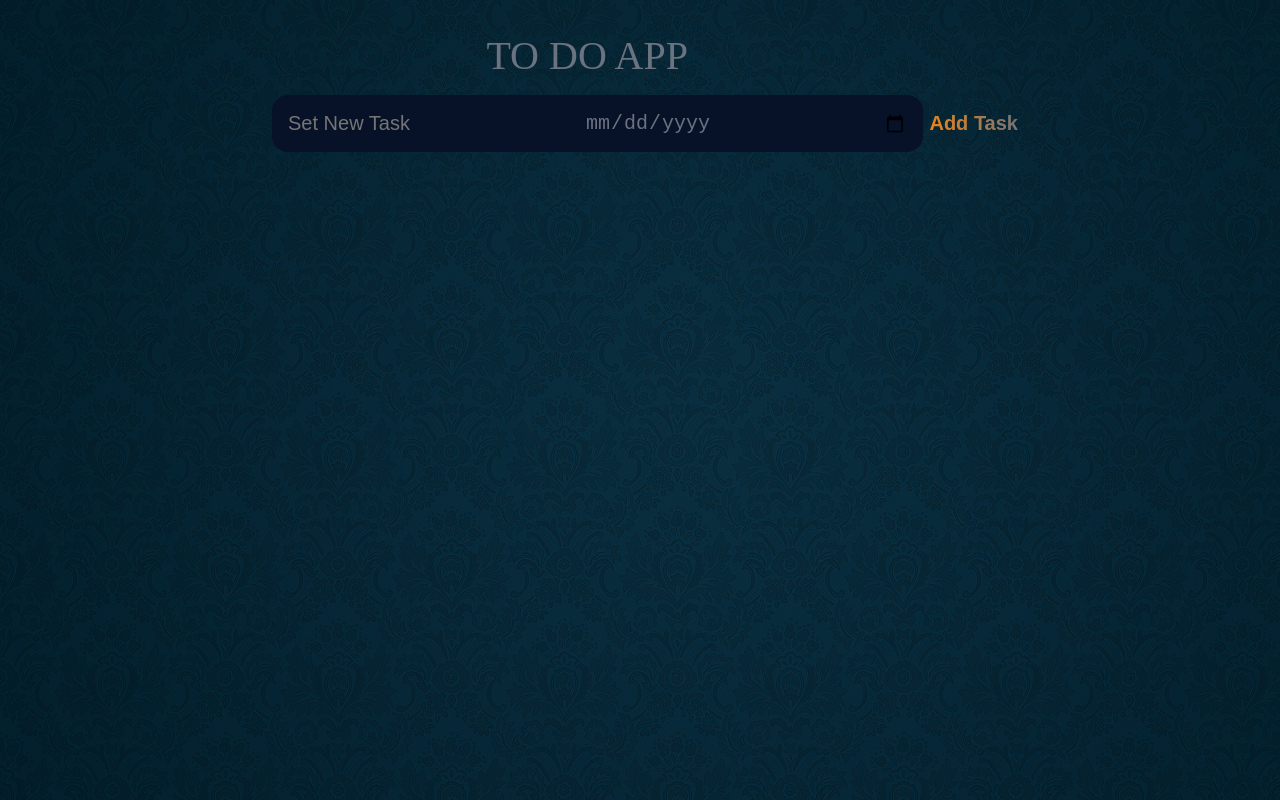
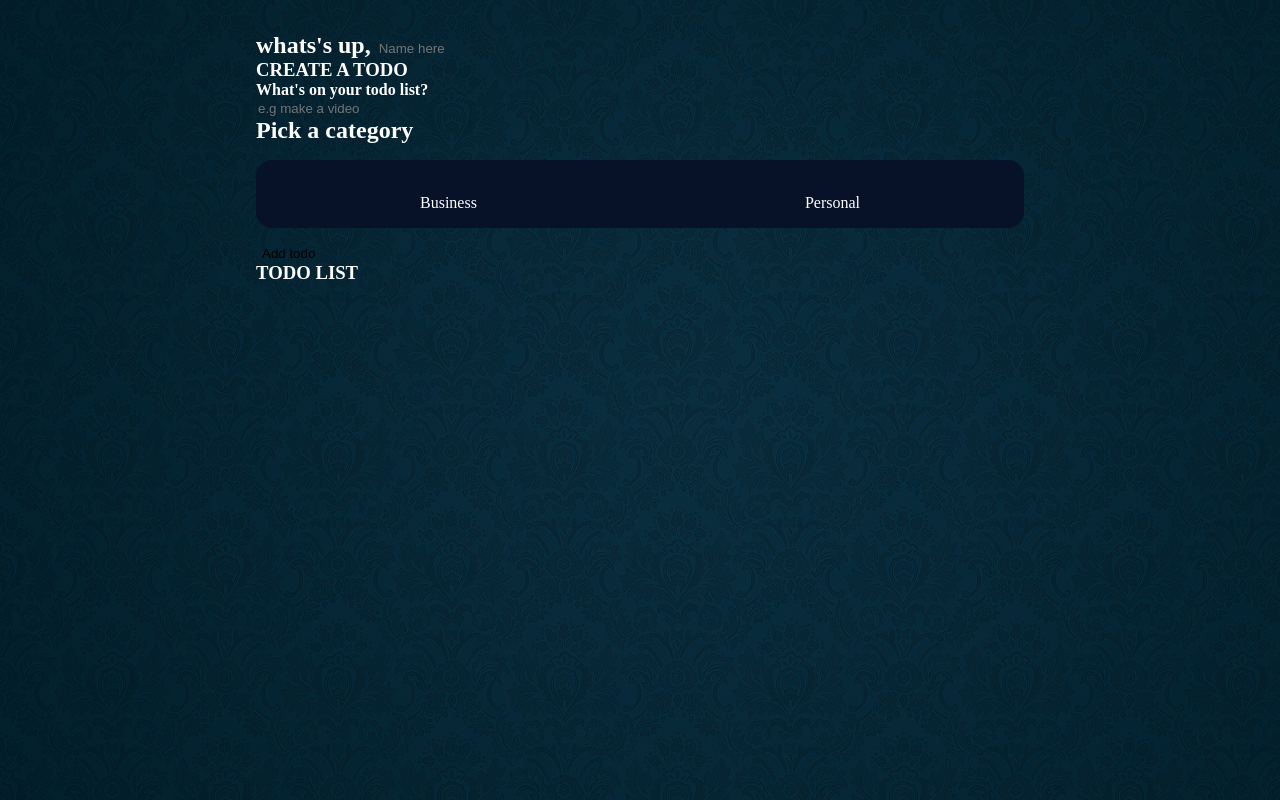
Before and after one commit to Karabo-Dikolomela/my-to-do-app, a plain HTML site: page index.html in a window 1280 px wide. Drawn offline with Linux system fonts and the light colour scheme.

Commit message:
update html

```diff
--- a/index.html
+++ b/index.html
@@ -1,51 +1,62 @@
 <!DOCTYPE html>
 <html lang="en">
+
 <head>
     <meta charset="UTF-8">
     <meta http-equiv="X-UA-Compatible" content="IE=edge">
     <meta name="viewport" content="width=device-width, initial-scale=1.0">
-    <link rel = "stylesheet" href = "/main.css">
+    <title>To Do App</title>
+    <link rel="preconnect" href="https://fonts.googleapis.com">
+    <link rel="preconnect" href="https://fonts.gstatic.com" crossorigin>
+    <link href="https://fonts.googleapis.com/css2?family=Montserrat:ital,wght@0,400;0,700;0,900;1,400&display=swap"
+        rel="stylesheet">
+    <link rel="stylesheet" href="/main.css">
+</head>
+<body>
+    <main class="app">
 
-    <title>To Do App</title>
+        <section class = "greeting">
+            <h2 class="title">
+                whats's up, <input type = "text" id = "name" placeholder = "Name here">
+            </h2>
+        </section>
 
-</head>
+        <section class="create-todo">
+            <h3>CREATE A TODO</h3>
+            <form id="new-todo-form">
+                <h4>What's on your todo list?</h4>
+                <input type = "text" name = "content" id ="content" placeholder = "e.g make a video">
+                <h1>Pick a category</h1>
+                <div class ="options">
+                    <label>
+                        <input type ="radio" name = "category" id = "category1" value = "business">
+                        <span class = "bubble business"></span>
+                        <div>Business</div>
 
+                    </label>
 
-<body onload = "display_function()">
+                    <label>
+                        <input type ="radio" name = "category" id = "category2" value = "personal">
+                        <span class = "bubble personal"></span>
+                        <div>Personal</div>
+                    </label>
 
+                </div>
 
-        <!--Input task field-->
-    <header>
-        <h1>TO DO APP</h1>
+                <input type = "submit" value ="Add todo">
+            </form>
+        </section>
 
-        <form id = "task_form">
+        <section class="todo-list">
+           <h3>TODO LIST</h3>
+           <div class ="list" id ="todo-list">
 
-            <input id = "task-input" type="text" placeholder = "Set New Task" required>
-            <input id = "task-due-date" type = "date" required>
-            <button id = "task-submit" type = "submit" onclick = "set_task(event)">Add Task</button>
+           </div>
+        </section>
 
-        </form>
-
-    </header>
-
-<!--Output task field-->
-    <main>
-        <section>
-
-
-            <div id = "tasks_display">
-
-
-
-            </div>
-
-        </section>
     </main>
 
+    <script src="main.js"></script>
+</body>
 
-
-
-
-    <script src = "main.js" type = "text/javascript"></script>
-</body>
 </html>
```
